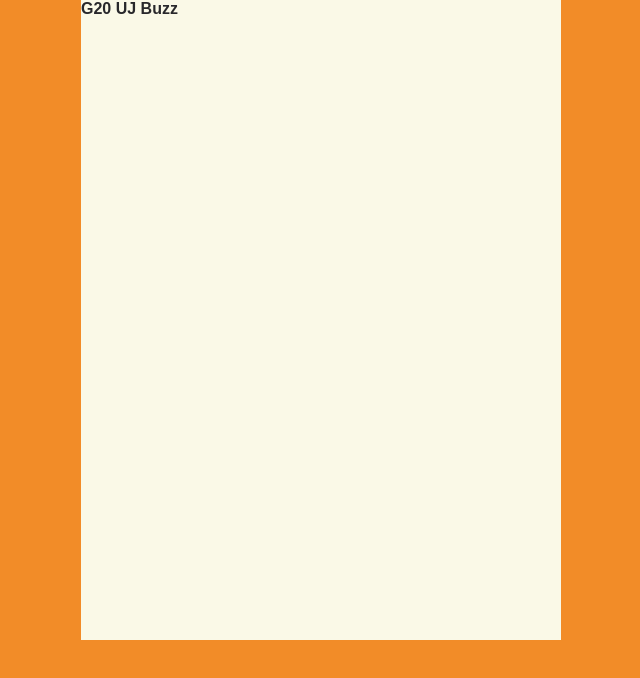
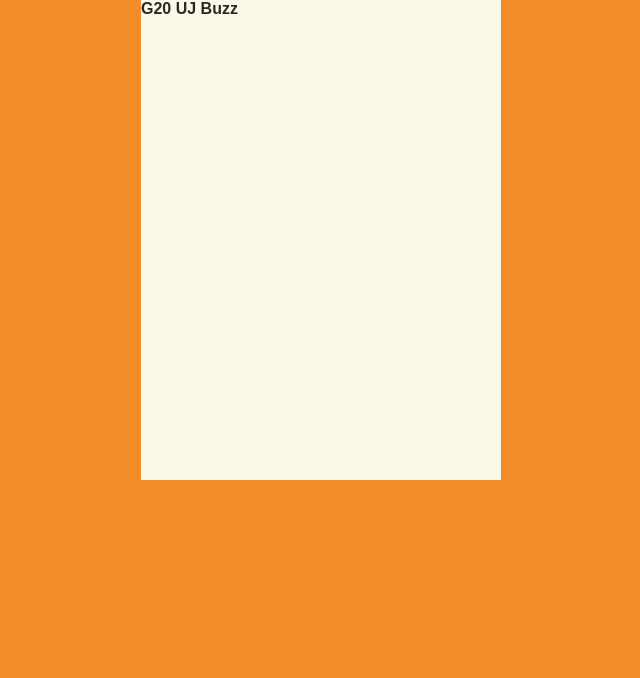
Before and after one commit to userom11/userom11.github.io, a plain HTML site: page G20/G20M.html in a window 1280 px wide. Shown: the whole page, without its empty margins (319-959 px from the left). Drawn offline with Linux system fonts and the light colour scheme.

```diff
--- a/G20/stylem.css
+++ b/G20/stylem.css
@@ -14,8 +14,8 @@ body {
 }
 
 .flipbook {
-    width: 480px;
-    height: 640px;
+    width: 360px;
+    height: 480px;
     max-width: 100vw;
     max-height: 100vh;
 }
```
